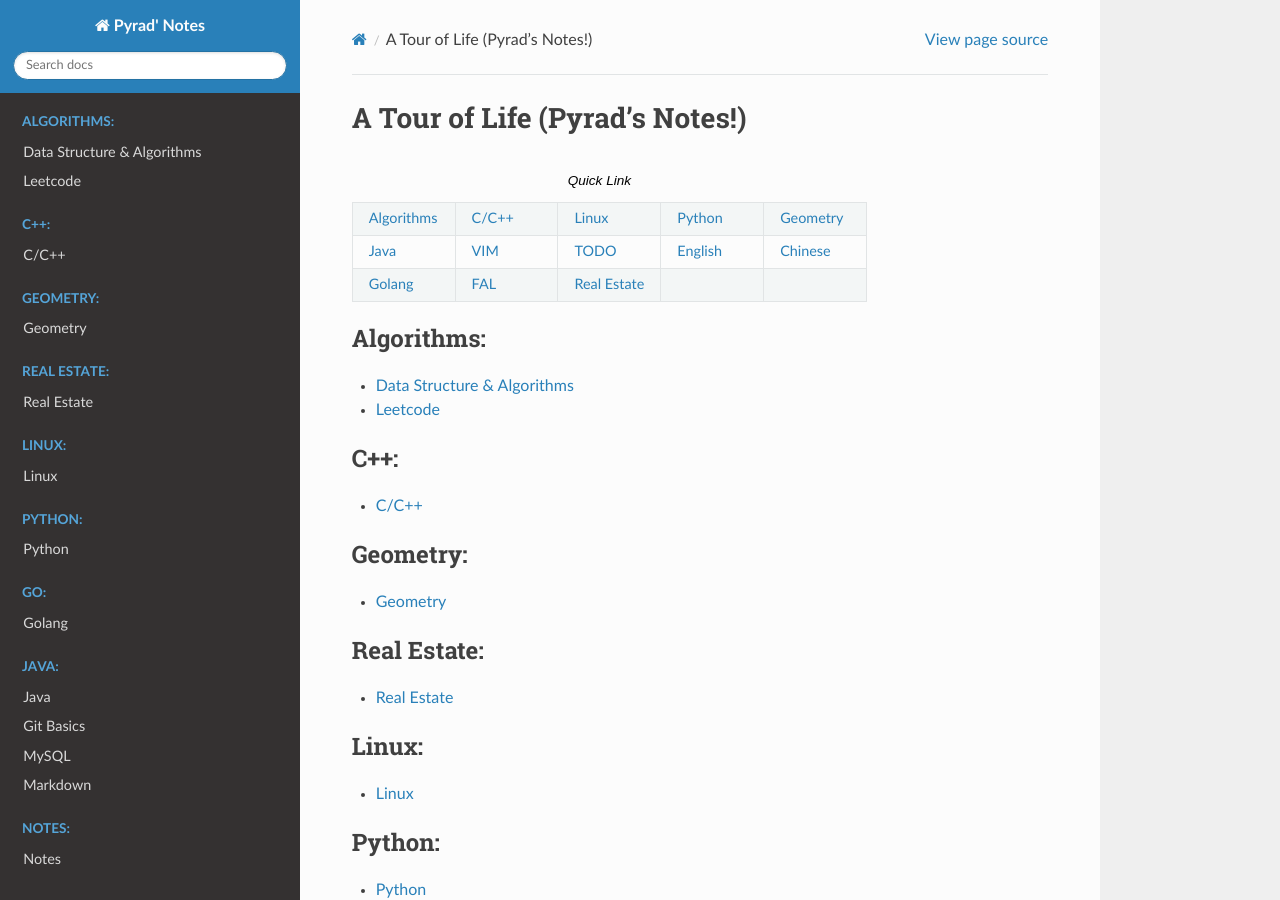
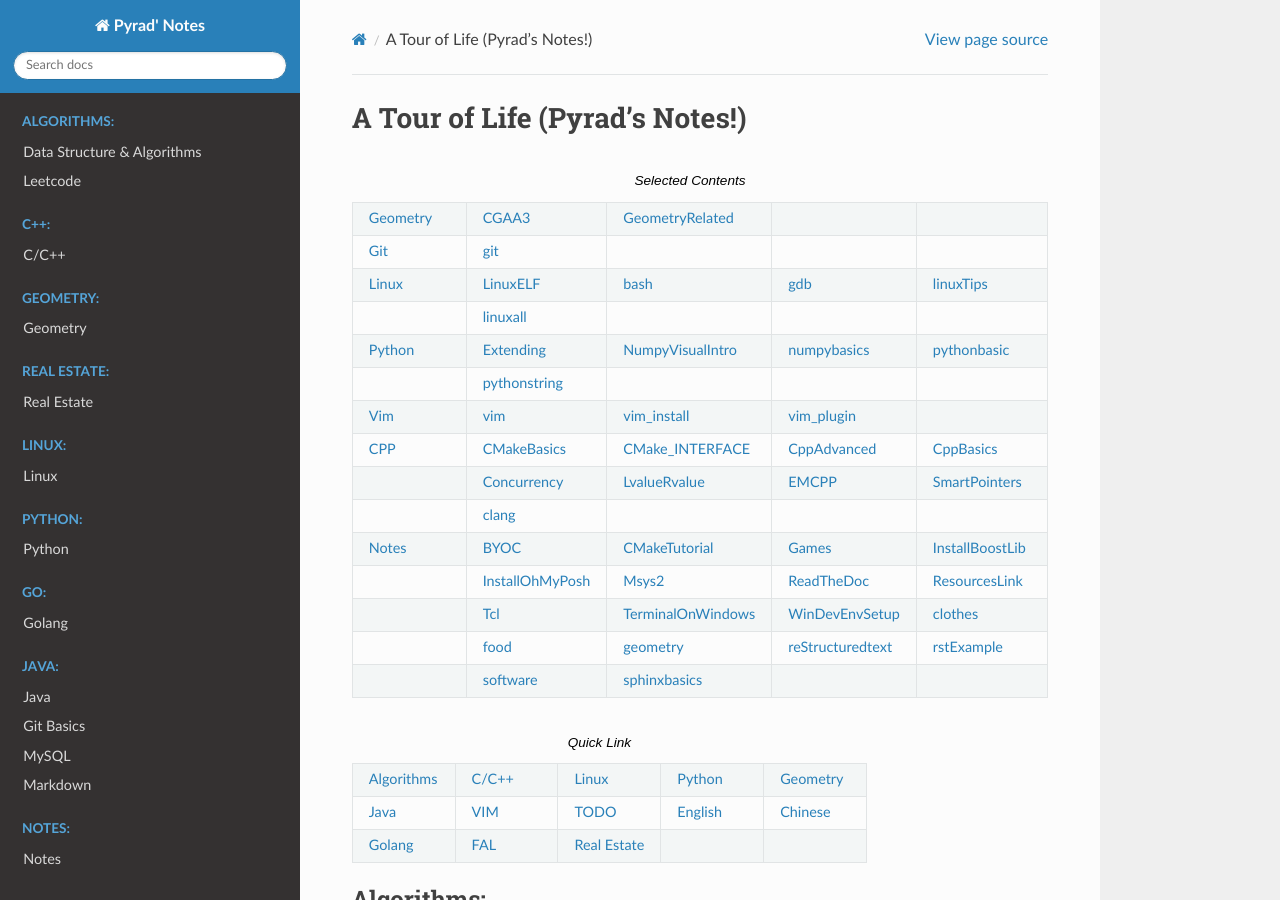
Before and after one commit to Pyrad/pyradnotes, a Sphinx documentation site: the page built from source/index.rst, in a window 1280 px wide and 900 px high. Built offline with Sphinx 7.4.7 and the Read the Docs theme 2.0.0, drawn with Linux system fonts in a browser that asks for light colours; a script that is not in the unit is left out.

Commit message:
Mainpage Update main page

```diff
--- a/source/index.rst
+++ b/source/index.rst
@@ -6,6 +6,86 @@
 A Tour of Life (Pyrad's Notes!)
 =========================================
 
+
+.. list-table:: Selected Contents
+    :widths: 20 20 20 20 20
+    :header-rows: 0
+
+    * - :doc:`Geometry </Geometry/index>`
+      - :doc:`CGAA3 </Geometry/ComputationalGeometryAA3rd>`
+      - :doc:`GeometryRelated </Geometry/GeometryRelated>`
+      -
+      -
+    * - :doc:`Git </Git/index>`
+      - :doc:`git </Git/git>`
+      -
+      -
+      -
+    * - :doc:`Linux </Linux/index>`
+      - :doc:`LinuxELF </Linux/LinuxELF>`
+      - :doc:`bash </Linux/bash>`
+      - :doc:`gdb </Linux/gdb>`
+      - :doc:`linuxTips </Linux/linuxTips>`
+    * -
+      - :doc:`linuxall </Linux/linuxall>`
+      -
+      -
+      -
+    * - :doc:`Python </Python/index>`
+      - :doc:`Extending </Python/ExtendingAndEmbeddingThePythonInterpreter>`
+      - :doc:`NumpyVisualIntro </Python/NumpyVisualIntro>`
+      - :doc:`numpybasics </Python/numpybasics>`
+      - :doc:`pythonbasic </Python/pythonbasic>`
+    * -
+      - :doc:`pythonstring </Python/pythonstring>`
+      -
+      -
+      -
+    * - :doc:`Vim </Vim/index>`
+      - :doc:`vim </Vim/vim>`
+      - :doc:`vim_install </Vim/vim_install>`
+      - :doc:`vim_plugin </Vim/vim_plugin>`
+      -
+    * - :doc:`CPP </CPP/index>`
+      - :doc:`CMakeBasics </CPP/CMakeBasics>`
+      - :doc:`CMake_INTERFACE </CPP/CMake_PRIVATE_PUBLIC_INTERFACE>`
+      - :doc:`CppAdvanced </CPP/CppAdvanced>`
+      - :doc:`CppBasics </CPP/CppBasics>`
+    * -
+      - :doc:`Concurrency </CPP/CppConcurrencyInAction>`
+      - :doc:`LvalueRvalue </CPP/LvalueRvalue>`
+      - :doc:`EMCPP </CPP/ReadingMinutesEffectiveModernCPP>`
+      - :doc:`SmartPointers </CPP/SmartPointers>`
+    * -
+      - :doc:`clang </CPP/clang>`
+      -
+      -
+      -
+    * - :doc:`Notes </Notes/index>`
+      - :doc:`BYOC </Notes/BuildYourOwnComputer>`
+      - :doc:`CMakeTutorial </Notes/CMakeTutorialNotes>`
+      - :doc:`Games </Notes/Games>`
+      - :doc:`InstallBoostLib </Notes/InstallBoostLib>`
+    * -
+      - :doc:`InstallOhMyPosh </Notes/InstallOhMyPosh>`
+      - :doc:`Msys2 </Notes/Msys2>`
+      - :doc:`ReadTheDoc </Notes/ReadTheDoc>`
+      - :doc:`ResourcesLink </Notes/ResourcesLink>`
+    * -
+      - :doc:`Tcl </Notes/Tcl>`
+      - :doc:`TerminalOnWindows </Notes/TerminalOnWindows>`
+      - :doc:`WinDevEnvSetup </Notes/WinDevEnvSetup>`
+      - :doc:`clothes </Notes/clothes>`
+    * -
+      - :doc:`food </Notes/food>`
+      - :doc:`geometry </Notes/geometry>`
+      - :doc:`reStructuredtext </Notes/reStructuredtext>`
+      - :doc:`rstExample </Notes/rstExample>`
+    * -
+      - :doc:`software </Notes/software>`
+      - :doc:`sphinxbasics </Notes/sphinxbasics>`
+      -
+      -
 
 
 
```
